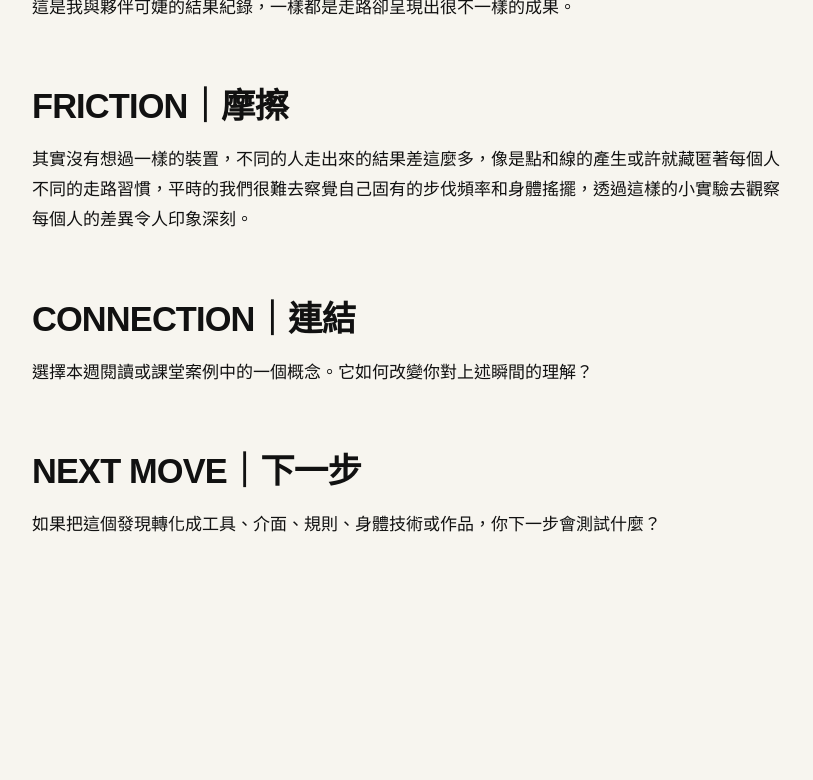
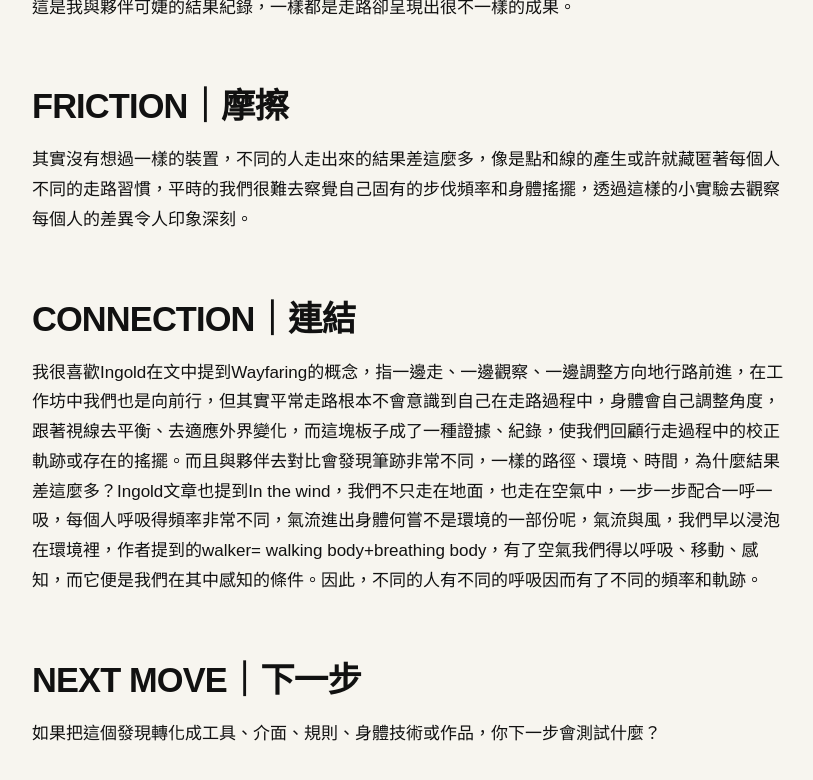
Before and after one commit to amyli951122-rgb/fieldworkarchive, a Jekyll site: the page built from weeks/week-03.md, in a window 1280 px wide and 900 px high, scrolled down 2140 px, cut to the strip 45-825 px from the top of the window. Shown: the whole strip, without its empty margins (48-861 px from the left). Built offline with Jekyll 4.4.1, drawn with Linux system fonts in a browser that asks for light colours; before the commit the page ends 2832 px from its top, so only the background shows below that.

Commit message:
Update week-03.md

```diff
--- a/weeks/week-03.md
+++ b/weeks/week-03.md
@@ -27,7 +27,7 @@ permalink: /weeks/week-03/
 
 ## CONNECTION｜連結
 
-選擇本週閱讀或課堂案例中的一個概念。它如何改變你對上述瞬間的理解？
+我很喜歡Ingold在文中提到Wayfaring的概念，指一邊走、一邊觀察、一邊調整方向地行路前進，在工作坊中我們也是向前行，但其實平常走路根本不會意識到自己在走路過程中，身體會自己調整角度，跟著視線去平衡、去適應外界變化，而這塊板子成了一種證據、紀錄，使我們回顧行走過程中的校正軌跡或存在的搖擺。而且與夥伴去對比會發現筆跡非常不同，一樣的路徑、環境、時間，為什麼結果差這麼多？Ingold文章也提到In the wind，我們不只走在地面，也走在空氣中，一步一步配合一呼一吸，每個人呼吸得頻率非常不同，氣流進出身體何嘗不是環境的一部份呢，氣流與風，我們早以浸泡在環境裡，作者提到的walker= walking body+breathing body，有了空氣我們得以呼吸、移動、感知，而它便是我們在其中感知的條件。因此，不同的人有不同的呼吸因而有了不同的頻率和軌跡。
 
 ## NEXT MOVE｜下一步
 
```
